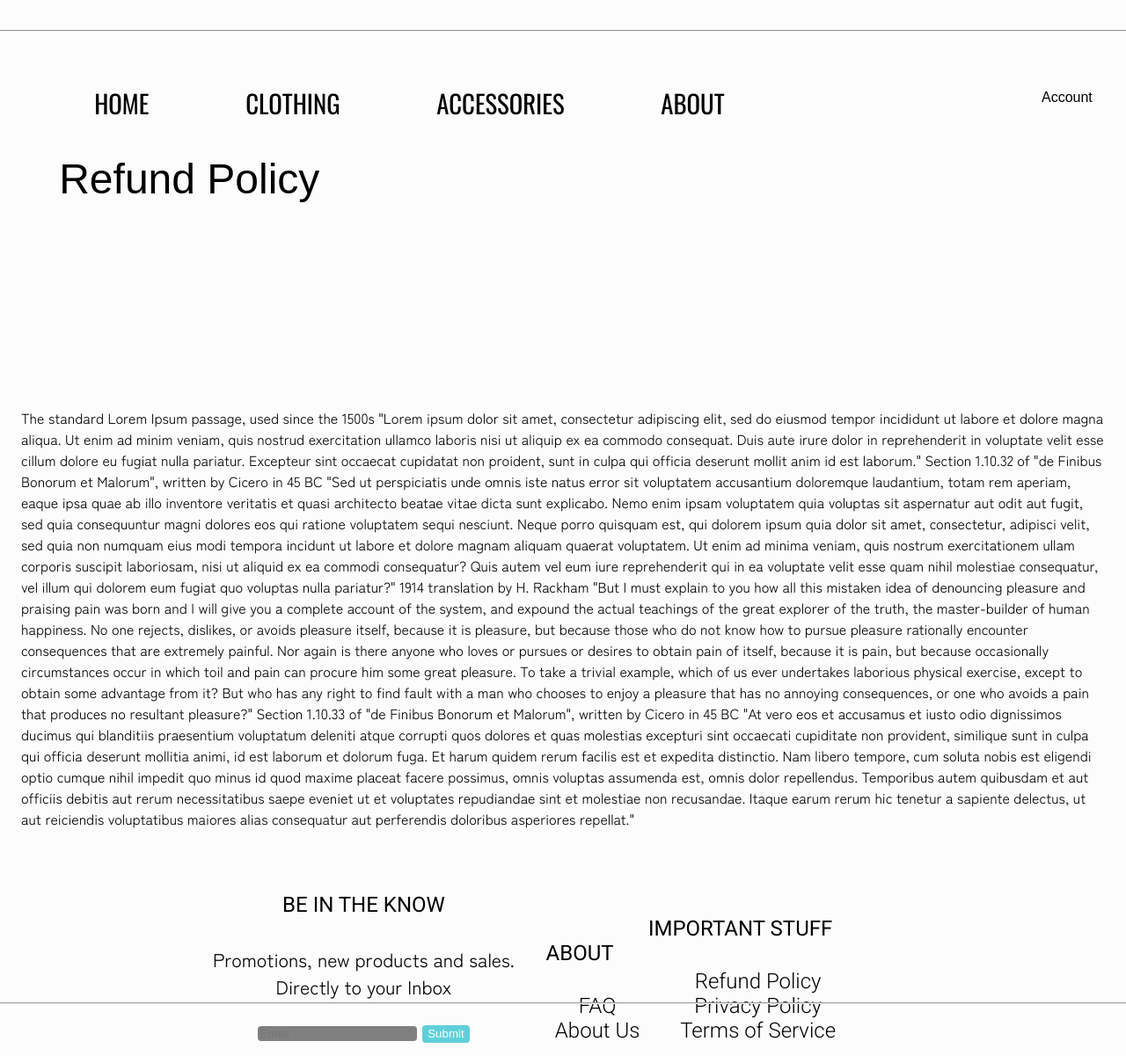
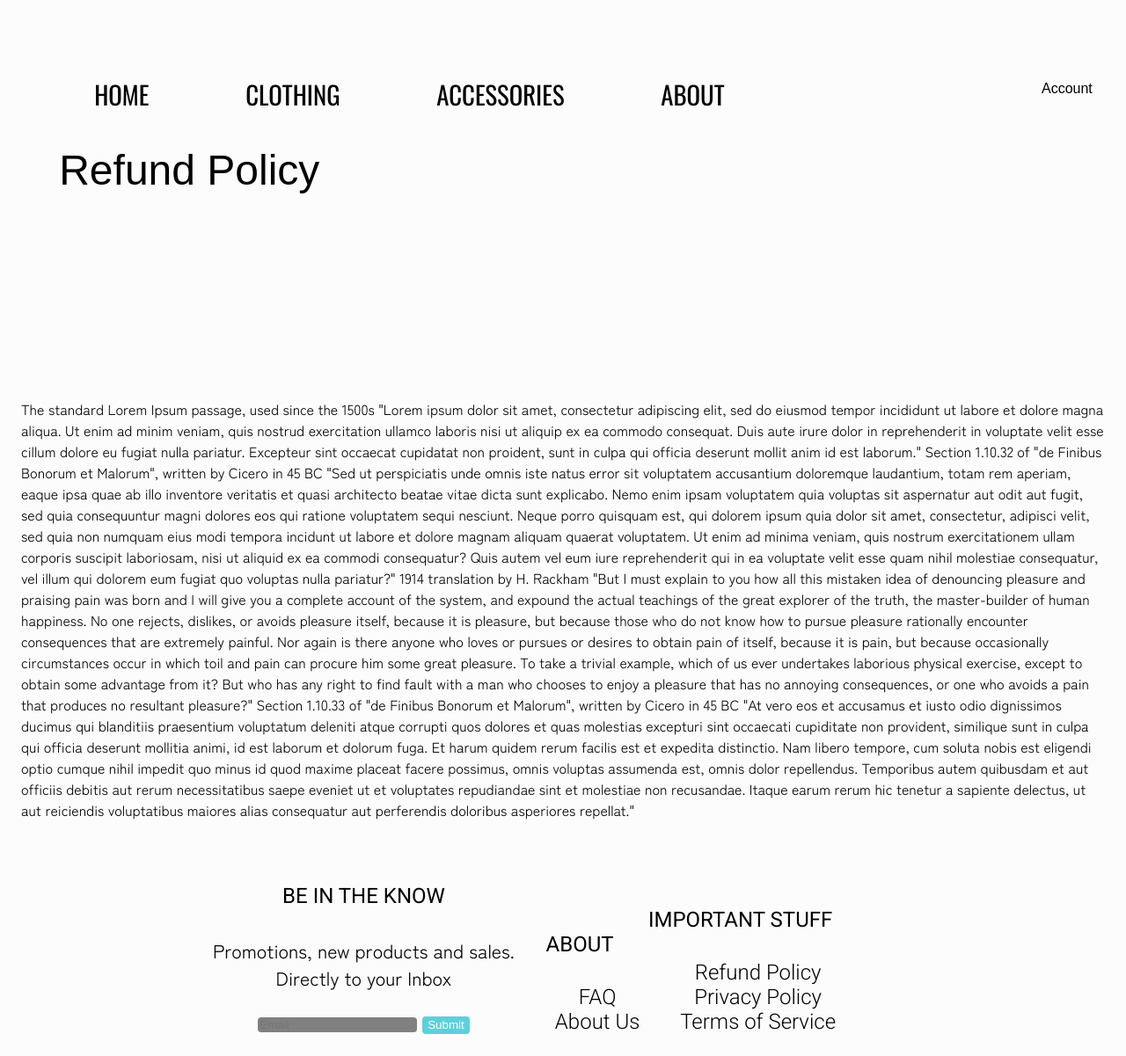
Before and after one commit to becjohnson/8imension, a plain HTML site: page Refund_Policy.html in a window 1280 px wide. Shown: the part 179-1380 px from the top of the page at 88% size. Drawn offline with nearby package versions, Linux system fonts and the light colour scheme; a web font is replaced by a local one.

Commit message:
Final Commit

```diff
--- a/Refund_Policy.html
+++ b/Refund_Policy.html
@@ -31,7 +31,7 @@
                 <li class="iconList"><i class="fas fa-search"></i></li>
                 <li class="iconList"><i class="fas fa-shopping-cart"></i></li>
             </ul>
-        </div><br /><br /><br /><hr />
+        </div><br /><br /><br />
         <div class="products">
             <ul class="products">
                 <a href="./index.html"><li class="products">HOME</li></a>
@@ -92,7 +92,6 @@
         <i class="fab fa-instagram"></i>
     </div>
     </div>
-    <hr>
     <p>&copy; Rebecca Johnson 2021 </p>
 <!--End Footer-->
 </html>
```
Also changed, not shown: About.html (+1 -1 lines), Accessories.html (+1 -1 lines), Account.html (+1 -1 lines), Clothing.html (+1 -2 lines), FAQ.html (+1 -1 lines), Privacy_Policy.html (+1 -1 lines), Terms_of_Service.html (+1 -1 lines), index.html (+1 -1 lines).
